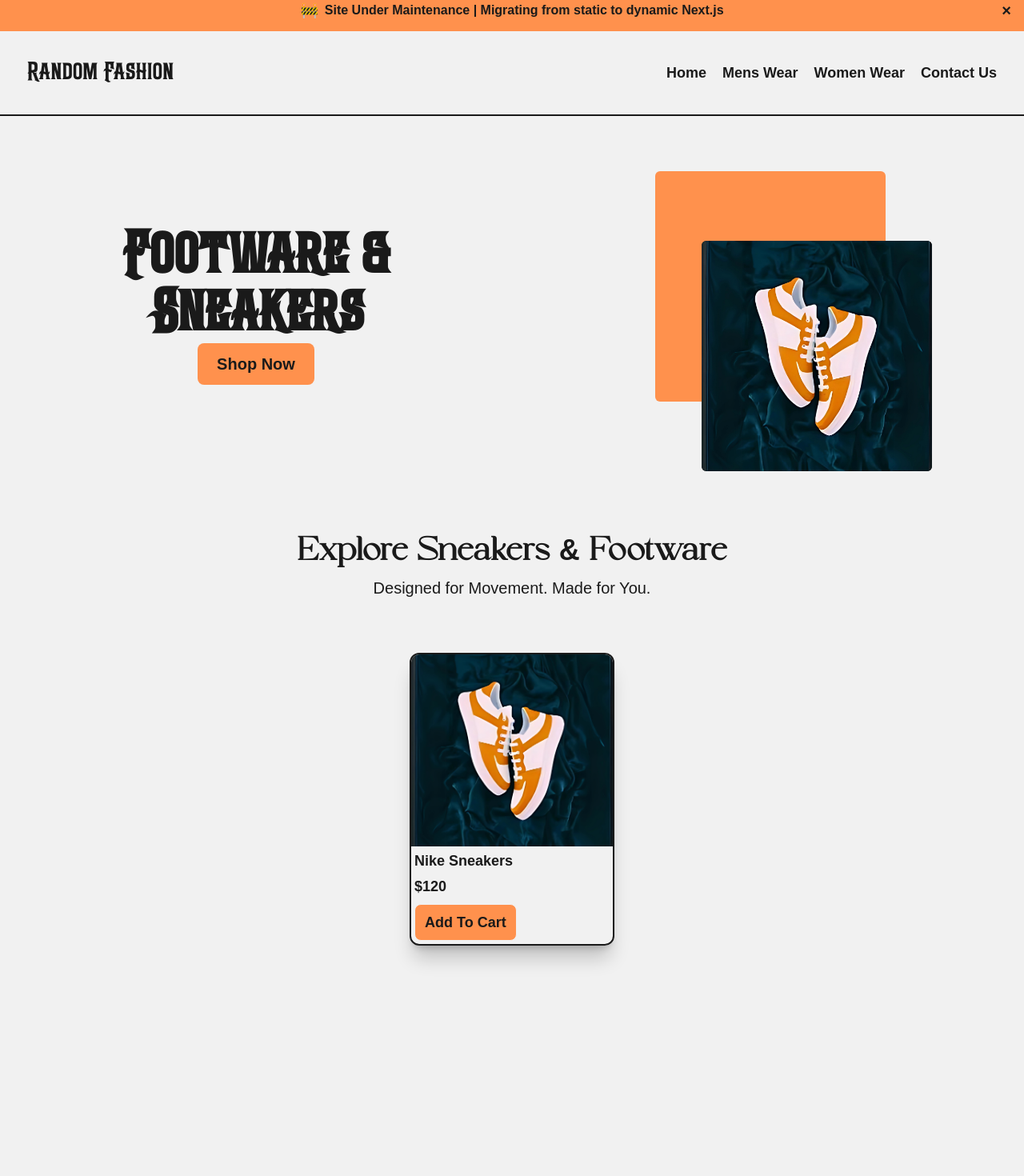
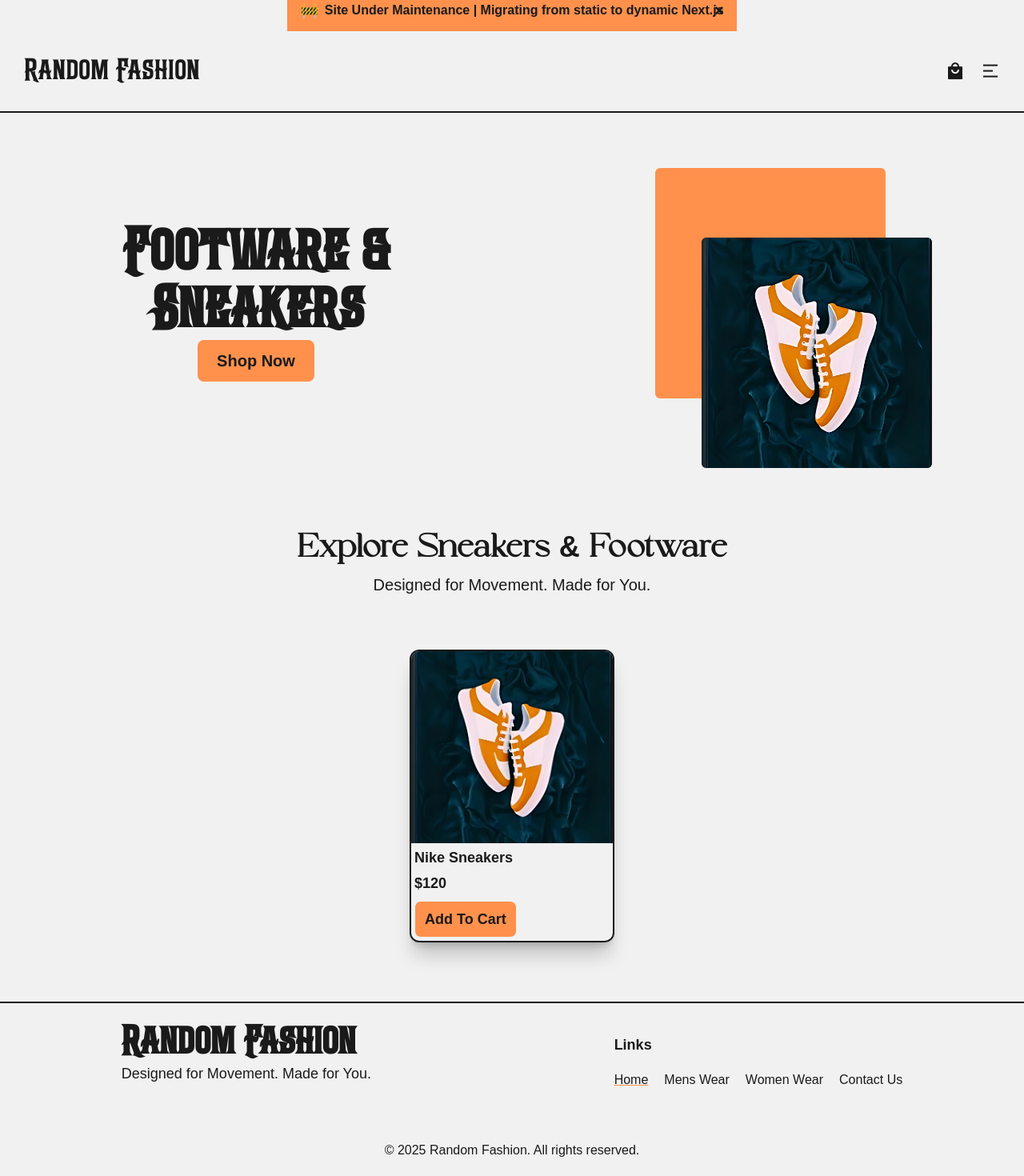
Before and after one commit to mirza-zain/Shoes-E-Commerce-Web, a Next.js app in the folder shoes-website/: page / in a window 1280 px wide. Shown: the part 13-1483 px from the top of the page at 80% size. Before the commit the page ends 1269 px from the top, so only its background shows below. Built offline with nearby package versions, Linux system fonts and the light colour scheme.

Commit message:
Navbar, Home, Footer Updates

```diff
--- /dev/null
+++ b/shoes-website/src/app/components/Footer.tsx
@@ -0,0 +1,36 @@
+'use client'
+
+import Link from 'next/link';
+import React from 'react'
+import { usePathname } from 'next/navigation';
+
+
+export const Footer = () => {
+
+const path = usePathname();
+const currentYear = new Date().getFullYear();
+const copyrightText = `© ${currentYear} Random Fashion. All rights reserved.`;
+
+return (
+    <footer className='w-full h-1/4 flex flex-col justify-centeritems-center py-5 border-t-2'>
+        <div id="foot-top" className='flex flex-col md:flex-row justify-around items-center'>
+            <div id="foot-left">
+                <h2 className='font-firlest text-3xl md:text-5xl font-bold'>Random Fashion</h2>
+                <p className='text-lg'>Designed for Movement. Made for You.</p>
+            </div>
+            <div id="foot-right">
+                <h3 className='text-lg font-bold my-[5%]'>Links</h3>
+                <ul className="nav-links flex justify-between items-center gap-2.5 lg:gap-5">
+                    <li><Link href={"/"} className={path === "/" ? 'underline decoration-[#FF914D]' : 'ease-in-out duration-200 hover:text-[#FF914D]'} >Home</Link></li>
+                    <li><Link href={"/menswear"} className={path === "/menswear" ? 'underline decoration-[#FF914D]' : 'ease-in-out duration-200 hover:text-[#FF914D]'} >Mens Wear</Link></li>
+                    <li><Link href={"/womenwear"} className={path === "/womenwear" ? 'underline decoration-[#FF914D]' : 'ease-in-out duration-200 hover:text-[#FF914D]'} >Women Wear</Link></li>
+                    <li><Link href={"/contact"} className={path === "/contact" ? 'underline decoration-[#FF914D]' : 'ease-in-out duration-200 hover:text-[#FF914D]'} >Contact Us</Link></li>
+                </ul>
+            </div>
+        </div>
+        <div id="foot-botom">
+            <p id="copyright" className='text-center mt-[5%]'>{copyrightText}</p>
+        </div>
+    </footer>
+  )
+}
--- a/shoes-website/src/app/components/Navbar.tsx
+++ b/shoes-website/src/app/components/Navbar.tsx
@@ -1,22 +1,48 @@
 'use client'
-import Link from 'next/link'
-import React from 'react'
+
+import Link from 'next/link';
+import { usePathname } from 'next/navigation';
+import React, { useState } from 'react';
 
 const Navbar = () => {
+  const path = usePathname()
+  const [mobVisible, setMobVisible] = useState(false)
+
+  const toggleButton = () => { setMobVisible(!mobVisible) }
+  const handleClick = () => { setMobVisible(false) }
+
   return (
-    <header id="navbar" className="w-full h-auto border-b-2 border-primary-dark flex justify-between items-center p-8.5">
-        <div id="nav-left" className='flex justify-center items-center gap-2.5'>
-            <h1 id="mainHeading" className='font-firlest text-3xl font-light cursor-pointer'>Random Fashion</h1>
+    <>
+      <header className='w-full h-1/6 lg:h-1/4 flex-1 p-2.5 border-b-2 z-50'>
+        <div id='Desktop' className='flex justify-between items-center p-5'>
+          <div className="w-full mx-0  z-50">
+            <h1 className='font-firlest text-4xl font-light'><Link href={"/"}>Random Fashion</Link></h1>
+          </div>
+          {mobVisible ?
+            (<i className='ri-close-fill text-2xl  z-50' onClick={toggleButton} />)
+            :
+            (
+              <div className='flex justify-around items-center gap-2 md:gap-5'>
+                <i className='ri-shopping-bag-4-fill text-2xl' onClick={toggleButton} />
+                <i className='ri-menu-2-line text-2xl ' onClick={toggleButton} />
+              </div>
+            )
+          }
         </div>
-        <div id="nav-bottom" className='flex justify-center items-center gap-2.5'>
-            <ul className="nav-links flex justify-between items-center list-none gap-5">
-                <li><Link href={"/"} className='text-lg no-underline font-semibold hover:text-[#FF914D] transition-colors duration-500 ease-in-out'>Home</Link></li>
-                <li><Link href={"/menswear"} className='text-lg no-underline font-semibold hover:text-[#FF914D] transition-colors duration-500 ease-in-out'>Mens Wear</Link></li>
-                <li><Link href={"/womenwear"} className='text-lg no-underline font-semibold hover:text-[#FF914D] transition-colors duration-500 ease-in-out'>Women Wear</Link></li>
-                <li><Link href={"/contact"} className='text-lg no-underline font-semibold hover:text-[#FF914D] transition-colors duration-500 ease-in-out'>Contact Us</Link></li>
-            </ul>
+      </header>
+      {mobVisible && (
+        <div id="Mobile" className='w-full h-screen bg-primary-light flex flex-col justify-center items-center fixed z-40'>
+          <div>
+          </div>
+          <ul className='h-1/2 flex flex-col justify-around items-center text-lg'>
+            <li><Link href={"/"} className={path === "/" ? 'underline decoration-[#FF914D]' : 'ease-in-out duration-200 hover:text-[#FF914D]'} onClick={handleClick}>Home</Link></li>
+            <li><Link href={"/menswear"} className={path === "/menswear" ? 'underline decoration-[#FF914D]' : 'ease-in-out duration-200 hover:text-[#FF914D]'} onClick={handleClick}>Mens Wear</Link></li>
+            <li><Link href={"/womenwear"} className={path === "/womenwear" ? 'underline decoration-[#FF914D]' : 'ease-in-out duration-200 hover:text-[#FF914D]'} onClick={handleClick}>Women Wear</Link></li>
+            <li><Link href={"/contact"} className={path === "/contact" ? 'underline decoration-[#FF914D]' : 'ease-in-out duration-200 hover:text-[#FF914D]'} onClick={handleClick}>Contact Us</Link></li>
+          </ul>
         </div>
-    </header>
+      )}
+    </>
   )
 }
 
--- a/shoes-website/src/app/layout.tsx
+++ b/shoes-website/src/app/layout.tsx
@@ -1,7 +1,9 @@
 import type { Metadata } from "next";
 import "./globals.css";
+import 'remixicon/fonts/remixicon.css';
 import Navbar from "./components/Navbar";
 import MaintenanceBanner from "./components/MaintenanceBanner";
+import { Footer } from "./components/Footer";
 
 
 export const metadata: Metadata = {
@@ -17,7 +19,7 @@ export default function RootLayout({
   return (
     <html lang="en">
       <body
-        className="antialiased min-h-screen flex flex-col"
+        className="antialiased min-h-screen flex flex-col items-center"
         suppressHydrationWarning={true}
       >
         <MaintenanceBanner />
@@ -25,6 +27,7 @@ export default function RootLayout({
         <div className="flex-1">
           {children}
         </div>
+        <Footer />
       </body>
     </html>
   );
--- a/shoes-website/src/app/page.tsx
+++ b/shoes-website/src/app/page.tsx
@@ -8,8 +8,8 @@ export default function Home() {
                 <button className="text-xl rounded-lg px-6 py-3 font-bold bg-primary-orange hover:bg-[#1A1A1A] hover:text-white transition-all ease-in-out duration-500">Shop Now</button>
             </div>
             <div id="main-right" className="w-full md:w-[45%]">
-                <div id="box" className="w-[40%] mt-[12%] ml-[10%] md:ml-[20%] rounded-md p-36 bg-primary-orange"></div>
-                <div id="box2" className="w-3/4 md:w-1/2 mt-[-65%] md:mt-[-35%] ml-[20%] md:ml-[30%] rounded-md p-0 bg-primary-dark flex justify-center items-center overflow-hidden">
+                <div id="box" className="w-[40%] mt-[12%] ml-[10%] lg:ml-[20%] rounded-md p-36 bg-primary-orange"></div>
+                <div id="box2" className="w-3/4 lg:w-1/2 mt-[-65%] lg:mt-[-35%] ml-[20%] lg:ml-[30%] rounded-md p-0 bg-primary-dark flex justify-center items-center overflow-hidden">
                     <img src="Images/hero.png" className="w-full h-full object-contain" alt="hero" />
                 </div>
             </div>
```
Also changed, not shown: shoes-website/package.json (+5 -4 lines), shoes-website/src/app/{Components}/Navbar.tsx (added), 1 other file (tests, documents, lock files or other folders).
